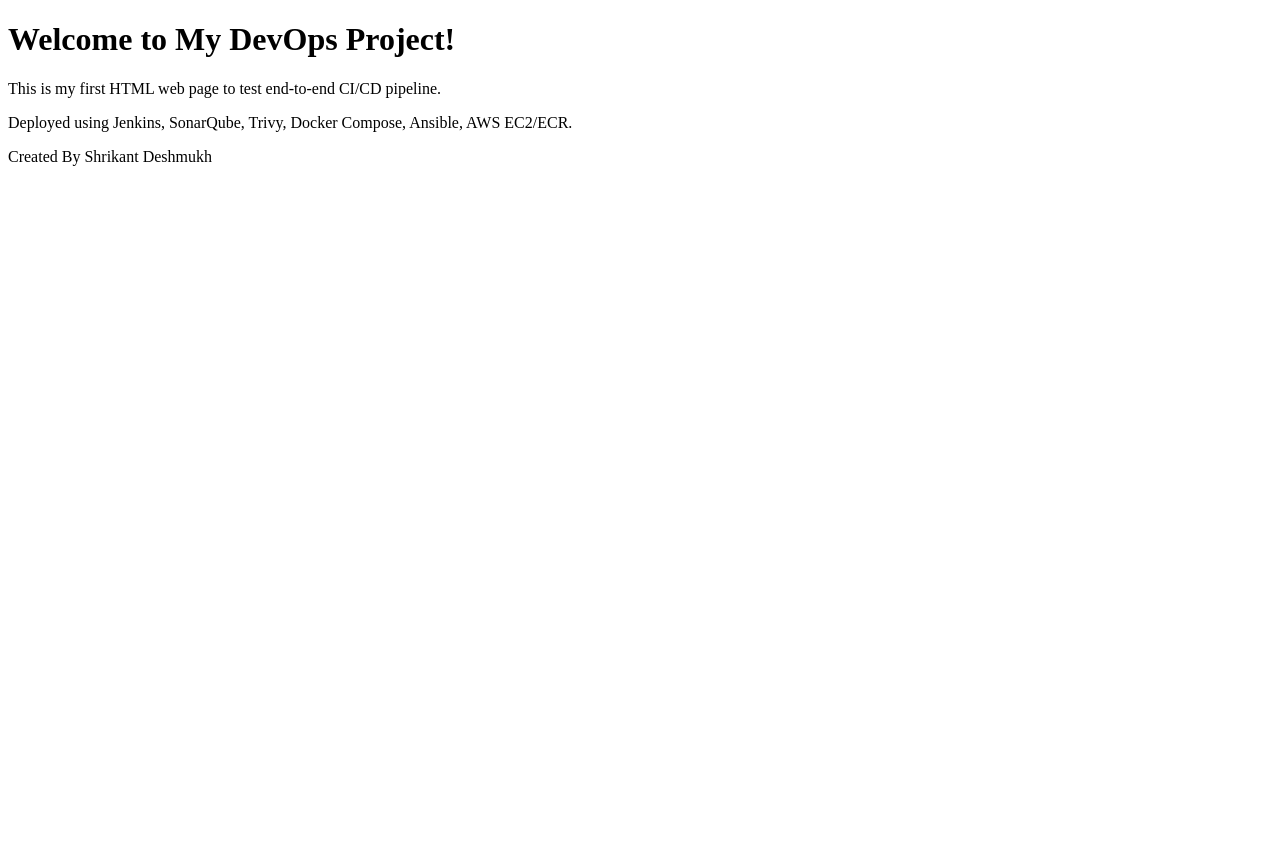
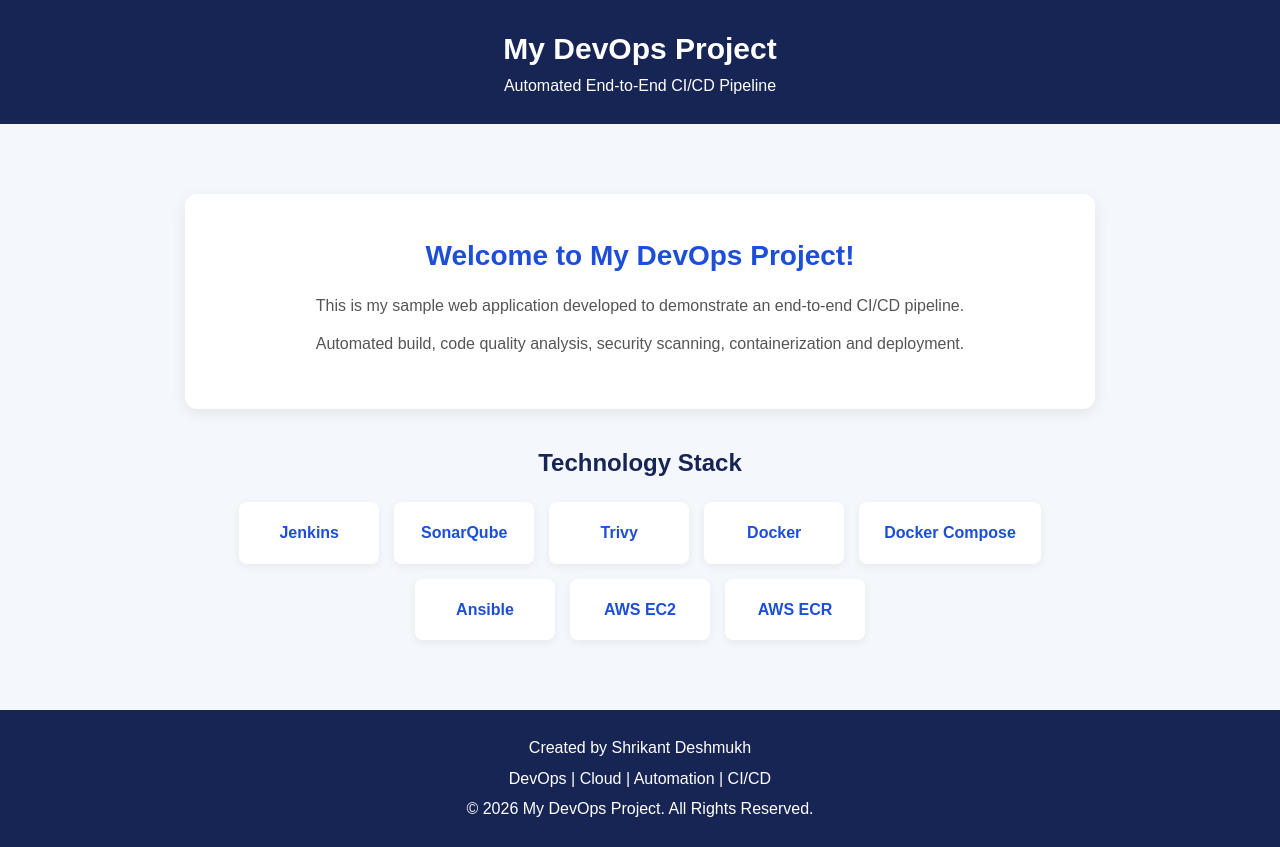
Before and after one commit to shreevdeshmukh/sonarqube-demo-new, a plain HTML site: page index.html in a window 1280 px wide. Before the commit the page ends 800 px from the top, so only its background shows below. Drawn offline with Linux system fonts and the light colour scheme.

Commit message:
uodated the index file

```diff
--- a/index.html
+++ b/index.html
@@ -1,13 +1,156 @@
-<!DOCTYPE html>
-<!DOCTYPE html>
-<html>
-<head>
+<!doctype html>
+<html lang="en">
+  <head>
+    <meta charset="UTF-8" />
+    <meta name="viewport" content="width=device-width, initial-scale=1.0" />
     <title>My DevOps Project</title>
-</head>
-<body>
-    <h1>Welcome to My DevOps Project!</h1>
-    <p>This is my first HTML web page to test end-to-end CI/CD pipeline.</p>
-    <p>Deployed using Jenkins, SonarQube, Trivy, Docker Compose, Ansible, AWS EC2/ECR.</p>
-    <p>Created By Shrikant Deshmukh</p>
-</body>
+
+    <style>
+      * {
+        margin: 0;
+        padding: 0;
+        box-sizing: border-box;
+      }
+
+      body {
+        font-family: Arial, sans-serif;
+        background: #f4f7fb;
+        color: #333;
+        line-height: 1.6;
+      }
+
+      header {
+        background: #172554;
+        color: white;
+        padding: 25px 20px;
+        text-align: center;
+      }
+
+      header h1 {
+        font-size: 30px;
+      }
+
+      .container {
+        max-width: 950px;
+        margin: 50px auto;
+        padding: 20px;
+      }
+
+      .welcome {
+        background: white;
+        padding: 40px 25px;
+        border-radius: 12px;
+        text-align: center;
+        box-shadow: 0 4px 15px rgba(0, 0, 0, 0.08);
+      }
+
+      .welcome h2 {
+        color: #1d4ed8;
+        margin-bottom: 15px;
+        font-size: 28px;
+      }
+
+      .welcome p {
+        margin-bottom: 12px;
+        color: #555;
+      }
+
+      .tech-stack {
+        margin-top: 35px;
+        text-align: center;
+      }
+
+      .tech-stack h2 {
+        margin-bottom: 20px;
+        color: #172554;
+      }
+
+      .cards {
+        display: flex;
+        flex-wrap: wrap;
+        justify-content: center;
+        gap: 15px;
+      }
+
+      .card {
+        background: white;
+        padding: 18px 25px;
+        border-radius: 8px;
+        min-width: 140px;
+        box-shadow: 0 3px 10px rgba(0, 0, 0, 0.06);
+        font-weight: bold;
+        color: #1d4ed8;
+      }
+
+      footer {
+        background: #172554;
+        color: white;
+        text-align: center;
+        padding: 20px;
+        margin-top: 50px;
+      }
+
+      footer p {
+        margin: 5px;
+      }
+
+      @media (max-width: 600px) {
+        header h1 {
+          font-size: 23px;
+        }
+
+        .welcome h2 {
+          font-size: 23px;
+        }
+
+        .container {
+          margin: 20px auto;
+        }
+      }
+    </style>
+  </head>
+
+  <body>
+    <header>
+      <h1>My DevOps Project</h1>
+      <p>Automated End-to-End CI/CD Pipeline</p>
+    </header>
+
+    <main class="container">
+      <section class="welcome">
+        <h2>Welcome to My DevOps Project!</h2>
+
+        <p>
+          This is my sample web application developed to demonstrate an
+          end-to-end CI/CD pipeline.
+        </p>
+
+        <p>
+          Automated build, code quality analysis, security scanning,
+          containerization and deployment.
+        </p>
+      </section>
+
+      <section class="tech-stack">
+        <h2>Technology Stack</h2>
+
+        <div class="cards">
+          <div class="card">Jenkins</div>
+          <div class="card">SonarQube</div>
+          <div class="card">Trivy</div>
+          <div class="card">Docker</div>
+          <div class="card">Docker Compose</div>
+          <div class="card">Ansible</div>
+          <div class="card">AWS EC2</div>
+          <div class="card">AWS ECR</div>
+        </div>
+      </section>
+    </main>
+
+    <footer>
+      <p>Created by Shrikant Deshmukh</p>
+      <p>DevOps | Cloud | Automation | CI/CD</p>
+      <p>&copy; 2026 My DevOps Project. All Rights Reserved.</p>
+    </footer>
+  </body>
 </html>
```
